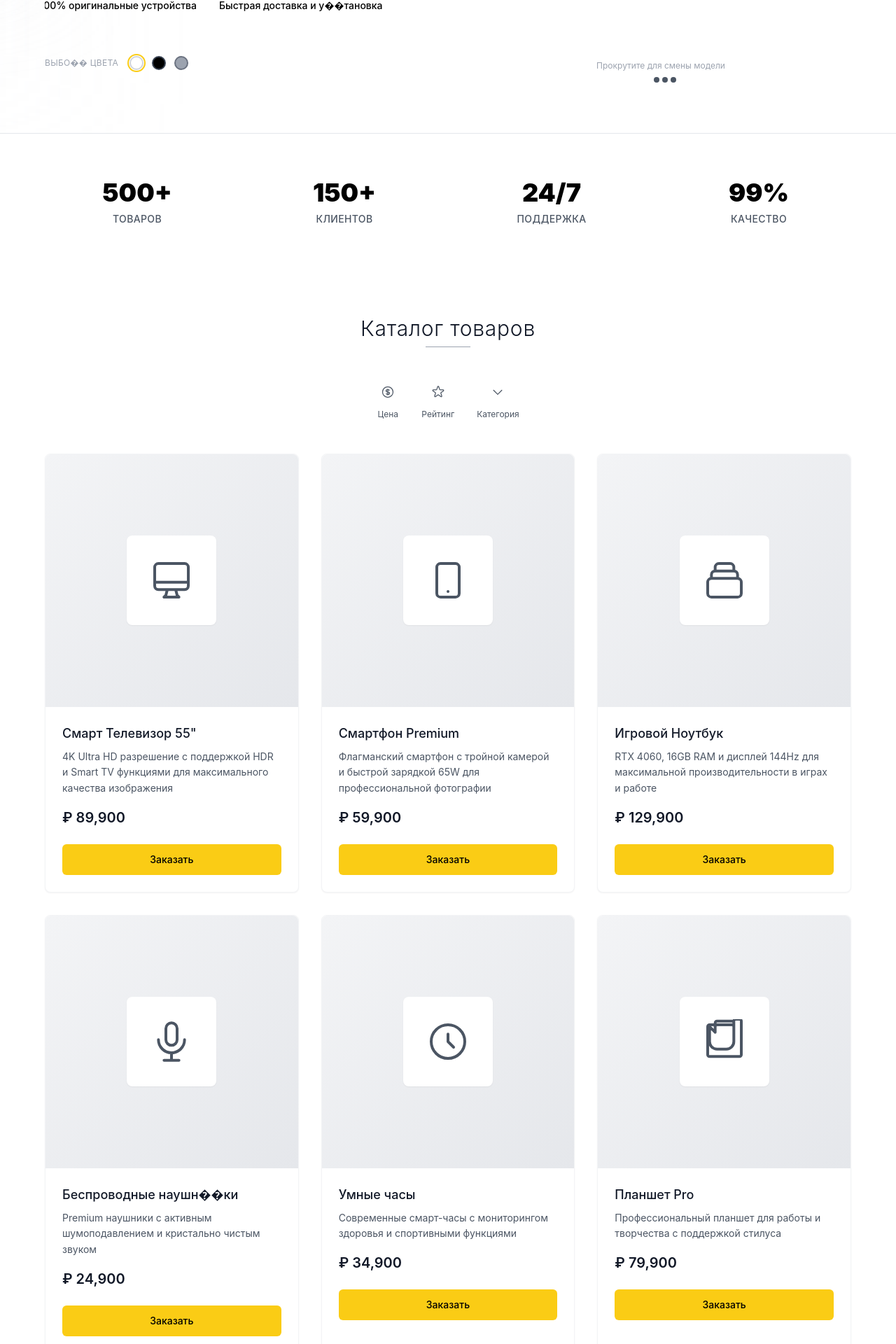
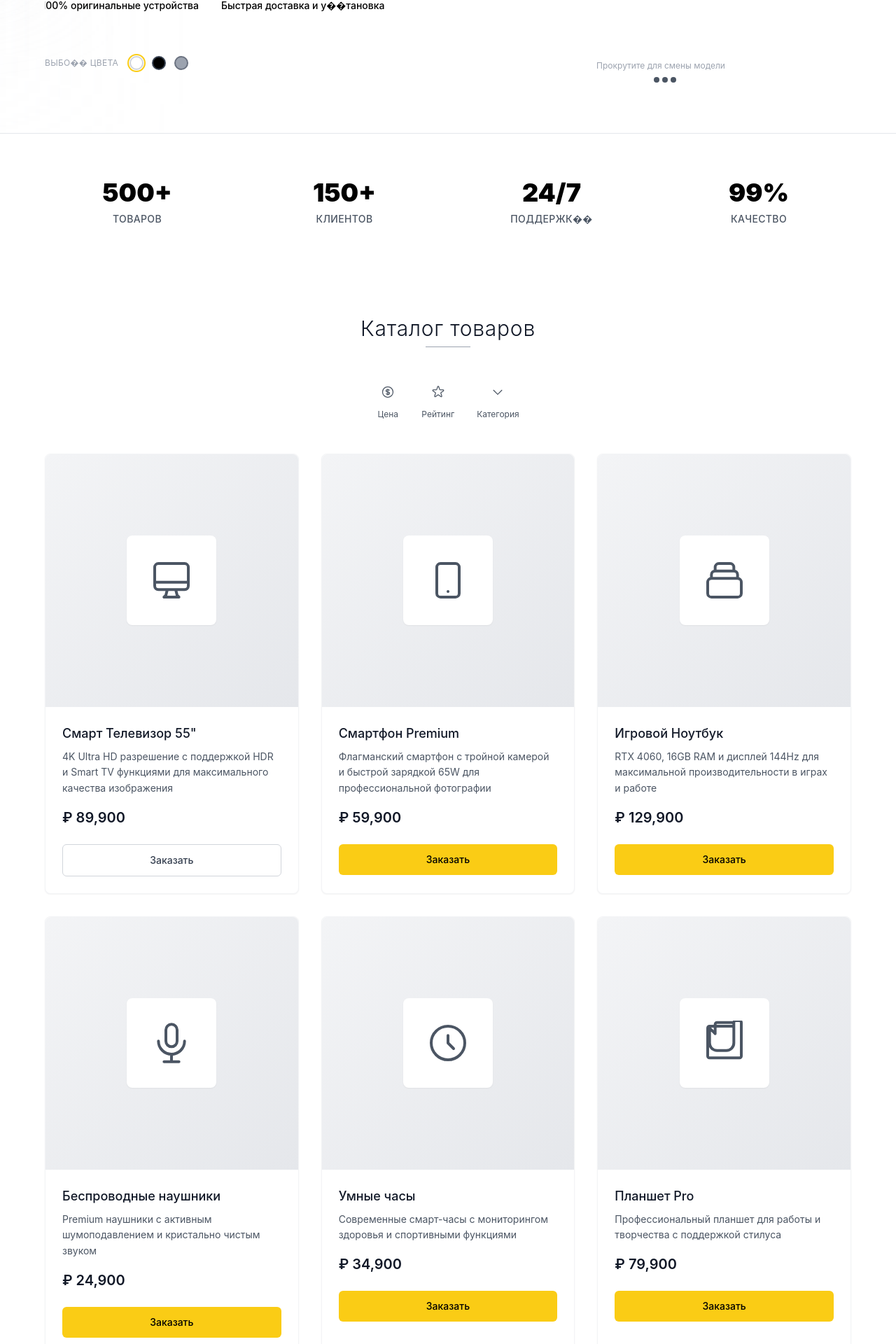
Before and after one commit to Said975-png/orzutech-jarvis, a Next.js app: page / in a window 1280 px wide. Shown: the part 442-2362 px from the top of the page at 70% size. Built offline with nearby package versions, Linux system fonts and the light colour scheme.

Commit message:
Изменить стиль первой кнопки "Заказать" с желтого на оригинальный
cgen-d4b7f6eabde342a18c70d28a6608d797

```diff
--- a/app/page.tsx
+++ b/app/page.tsx
@@ -27,7 +27,7 @@ export default function Home() {
   const [cart, setCart] = useState<CartItem[]>([])
 
   const products: Product[] = [
-    { id: 1, name: "Смарт Телевизор 55\"", price: 89900, description: "4K Ultra HD разрешение с поддержкой HDR и Smart TV функц��ями для максимального качества изображения" },
+    { id: 1, name: "Смарт Телевизор 55\"", price: 89900, description: "4K Ultra HD разрешение с поддержкой HDR и Smart TV функция��и для максимального качества изображения" },
     { id: 2, name: "Смартфон Premium", price: 59900, description: "Флагманский смартфон с тройной камерой и быстрой зарядкой 65W для профессиональной фотографии" },
     { id: 3, name: "Игровой Ноутбук", price: 129900, description: "RTX 4060, 16GB RAM и дисплей 144Hz для максимальной производительности в играх и работе" },
     { id: 4, name: "Беспроводные наушники", price: 24900, description: "Premium наушники с активным шумоподавлением и кристально чистым звуком" },
@@ -173,7 +173,7 @@ export default function Home() {
                     <span className="whitespace-nowrap">Самая качественная техника в Бухаре</span>
                     <span className="whitespace-nowrap">100% оригинальные устройства</span>
                     <span className="whitespace-nowrap">Быстрая доставка и у��тановка</span>
-                    <span className="whitespace-nowrap">Полная гарантия ��а все товары</span>
+                    <span className="whitespace-nowrap">Полная гарантия на все товары</span>
                     <span className="whitespace-nowrap">Премиум-сервис и поддержка</span>
                     <span className="whitespace-nowrap">Инновационные решения для дома</span>
                     <span className="whitespace-nowrap">Профессиональная установка</span>
@@ -278,7 +278,7 @@ export default function Home() {
             </div>
             <div>
               <div className="text-4xl font-black text-black mb-2">24/7</div>
-              <div className="text-gray-600 uppercase tracking-wide text-sm font-medium">Поддержка</div>
+              <div className="text-gray-600 uppercase tracking-wide text-sm font-medium">Поддержк��</div>
             </div>
             <div>
               <div className="text-4xl font-black text-black mb-2">99%</div>
@@ -359,7 +359,7 @@ export default function Home() {
 
                   <button
                     onClick={() => addToCart(products[0])}
-                    className="w-full bg-yellow-400 text-black py-3 px-6 rounded-md text-sm font-medium hover:bg-yellow-500 transition-all duration-300"
+                    className="w-full border border-gray-300 text-gray-700 py-3 px-6 rounded-md text-sm font-medium hover:border-gray-900 hover:text-gray-900 transition-all duration-300 group-hover:border-gray-400"
                   >
                     Заказать
                   </button>
@@ -447,7 +447,7 @@ export default function Home() {
 
                 <div className="p-6">
                   <h3 className="text-lg font-medium text-gray-900 mb-2 group-hover:text-gray-700 transition-colors duration-300">
-                    Беспроводные наушн��ки
+                    Беспроводные наушники
                   </h3>
                   <p className="text-sm text-gray-600 leading-relaxed mb-4">
                     Premium наушники с активным шумоподавлением и кристально чистым звуком
```
